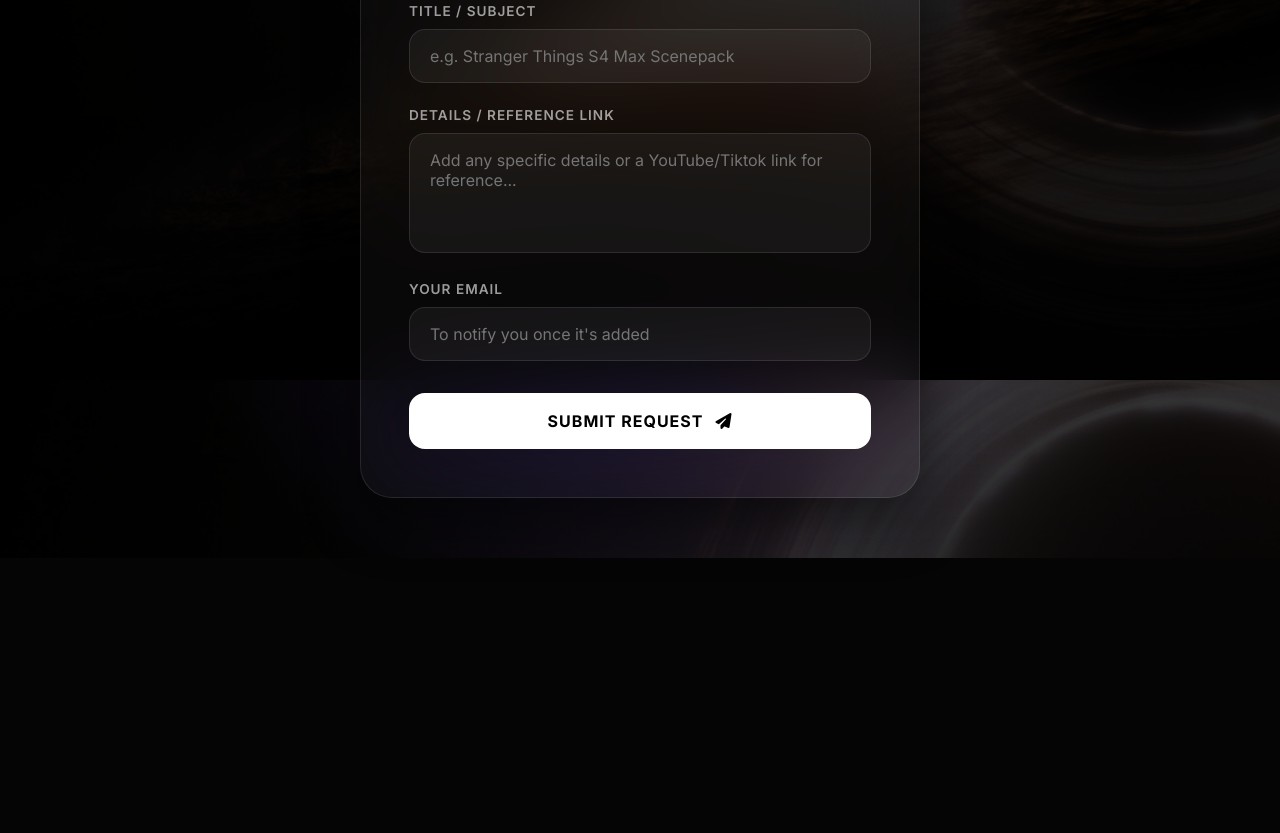
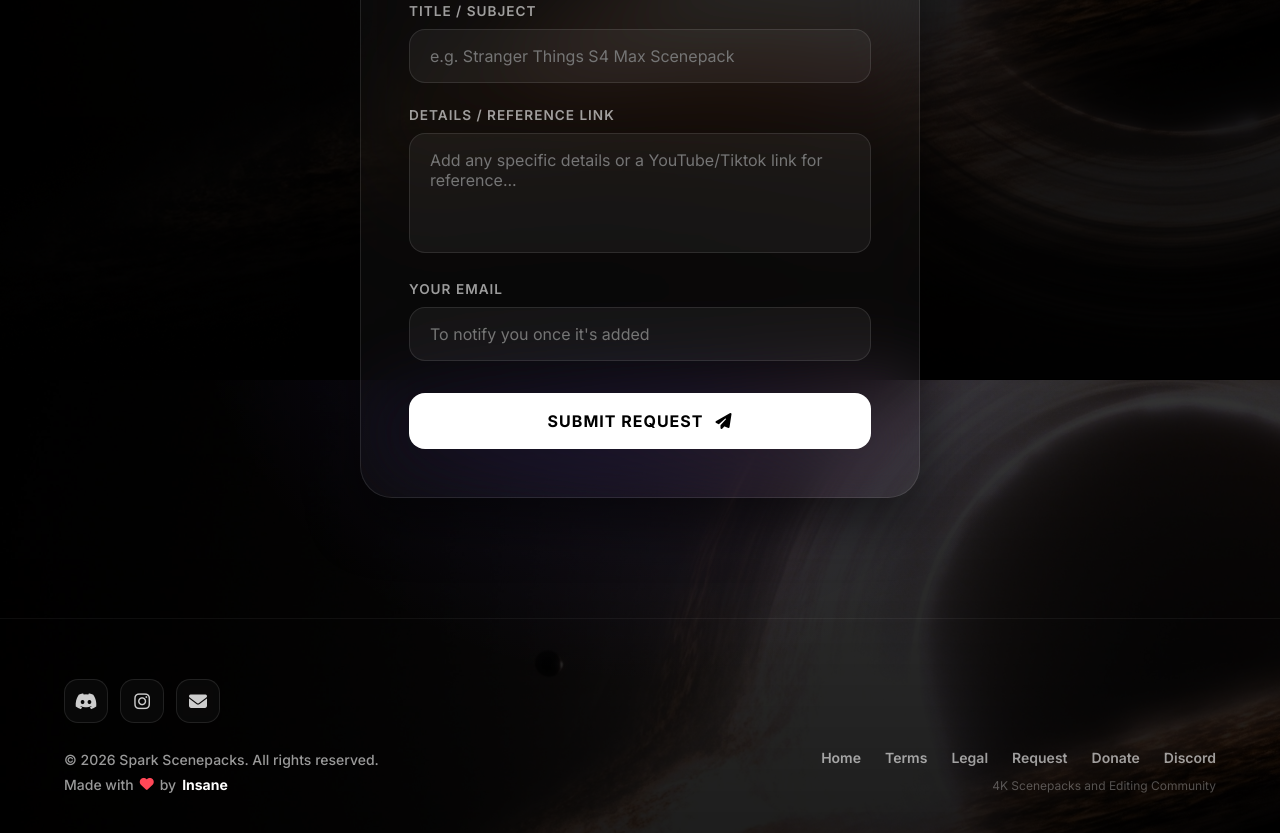
Before and after one commit to sparkscenepacks-dev/Spark-Scenepacks, a website: page requests.html in a window 1280 px wide. Shown: the part 420-1253 px from the top of the page. Before the commit the page ends 978 px from the top, so only its background shows below. Drawn offline with Linux system fonts and the light colour scheme.

Commit message:
feat: add Request tab to navigation, footer, and category bar across all pages

```diff
--- a/requests.html
+++ b/requests.html
@@ -281,6 +281,126 @@
             from { transform: translateX(100%); opacity: 0; }
             to { transform: translateX(0); opacity: 1; }
         }
+
+        /* Footer Styles */
+        .footer {
+            background: transparent;
+            padding: 60px 5% 40px;
+            border-top: 1px solid rgba(255, 255, 255, 0.05);
+            margin-top: 60px;
+        }
+
+        .footer-content {
+            max-width: 1200px;
+            margin: 0 auto;
+            display: flex;
+            justify-content: space-between;
+            align-items: flex-end;
+            gap: 40px;
+        }
+
+        .footer-left {
+            display: flex;
+            flex-direction: column;
+            gap: 8px;
+            text-align: left;
+        }
+
+        .footer-right {
+            display: flex;
+            flex-direction: column;
+            gap: 12px;
+            align-items: flex-end;
+            text-align: right;
+        }
+
+        .footer-copyright {
+            color: var(--text-grey);
+            font-size: 14px;
+            font-weight: 500;
+        }
+
+        .footer-made-by {
+            color: var(--text-grey);
+            font-size: 14px;
+            font-weight: 500;
+            display: flex;
+            align-items: center;
+            gap: 6px;
+        }
+
+        .footer-made-by .creator-name {
+            color: #ffffff;
+            font-weight: 700;
+        }
+
+        .footer-socials {
+            display: flex;
+            gap: 12px;
+            margin-bottom: 20px;
+        }
+
+        .social-btn {
+            width: 44px;
+            height: 44px;
+            background: rgba(255, 255, 255, 0.03);
+            border: 1px solid rgba(255, 255, 255, 0.1);
+            border-radius: 14px;
+            display: flex;
+            align-items: center;
+            justify-content: center;
+            color: rgba(255, 255, 255, 0.8);
+            text-decoration: none;
+            font-size: 18px;
+            transition: all 0.3s cubic-bezier(0.4, 0, 0.2, 1);
+            backdrop-filter: blur(10px);
+        }
+
+        .social-btn:hover {
+            background: rgba(255, 255, 255, 0.08);
+            border-color: rgba(123, 97, 255, 0.5);
+            transform: translateY(-5px);
+            box-shadow: 0 10px 20px rgba(0, 0, 0, 0.3);
+            color: #ffffff;
+        }
+
+        .footer-nav {
+            display: flex;
+            gap: 24px;
+            flex-wrap: wrap;
+        }
+
+        .footer-nav a {
+            color: var(--text-grey);
+            text-decoration: none;
+            font-weight: 600;
+            font-size: 14px;
+            transition: all 0.3s ease;
+        }
+
+        .footer-nav a:hover {
+            color: #ffffff;
+        }
+
+        .footer-community {
+            color: rgba(255, 255, 255, 0.3);
+            font-size: 12px;
+        }
+
+        @media (max-width: 768px) {
+            .footer-content {
+                flex-direction: column;
+                align-items: center;
+                text-align: center;
+            }
+            .footer-right {
+                align-items: center;
+                text-align: center;
+            }
+            .footer-nav {
+                justify-content: center;
+            }
+        }
     </style>
 </head>
 
@@ -291,6 +411,8 @@
         </a>
         <div class="nav-links">
             <a href="index.html" class="nav-link">Home</a>
+            <a href="index.html#scenepacks" class="nav-link">Scenepacks</a>
+            <a href="requests.html" class="nav-link" style="color: #fff;">Request</a>
             <a href="donate.html" class="nav-link">Donate</a>
             <a href="auth.html" class="nav-link" id="navLoginBtn">Login</a>
         </div>
@@ -418,6 +540,30 @@
             }, 5000);
         }
     </script>
+    <footer class="footer">
+        <div class="footer-content">
+            <div class="footer-left">
+                <div class="footer-socials">
+                    <a href="https://discord.gg/eQUpXE2F5N" class="social-btn" target="_blank" title="Join Discord"><i class="fab fa-discord"></i></a>
+                    <a href="#" class="social-btn" target="_blank" title="Follow on Instagram"><i class="fab fa-instagram"></i></a>
+                    <a href="https://mail.google.com/mail/?view=cm&fs=1&to=sparkscenepacks@gmail.com" class="social-btn" target="_blank" title="Contact Us"><i class="fas fa-envelope"></i></a>
+                </div>
+                <div class="footer-copyright">© 2026 Spark Scenepacks. All rights reserved.</div>
+                <div class="footer-made-by">Made with <i class="fas fa-heart" style="color: #ff4757;"></i> by <span class="creator-name">Insane</span></div>
+            </div>
+            <div class="footer-right">
+                <div class="footer-nav">
+                    <a href="index.html">Home</a>
+                    <a href="terms.html">Terms</a>
+                    <a href="legal.html">Legal</a>
+                    <a href="requests.html">Request</a>
+                    <a href="donate.html">Donate</a>
+                    <a href="https://discord.gg/eQUpXE2F5N" target="_blank">Discord</a>
+                </div>
+                <div class="footer-community">4K Scenepacks and Editing Community</div>
+            </div>
+        </div>
+    </footer>
 </body>
 
 </html>
```
Also changed, not shown: donate.html (+24 -7 lines), downloadsite.html (+1 -0 lines), index.html (+2 -0 lines), legal.html (+1 -0 lines), terms.html (+1 -0 lines).
